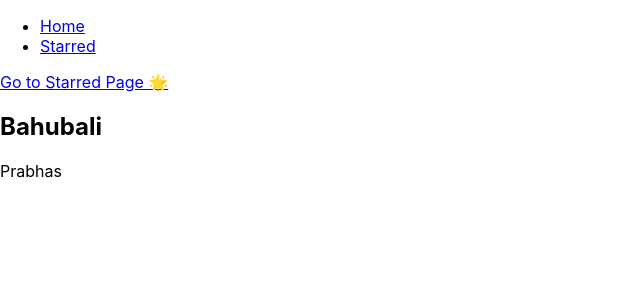
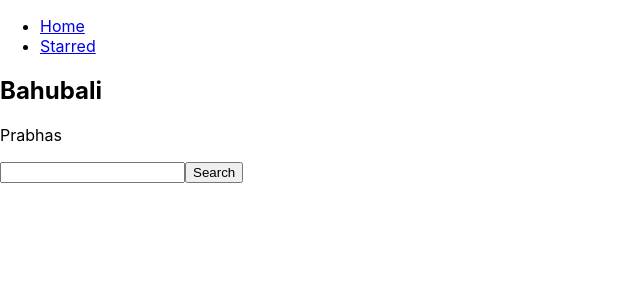
Before and after one commit to VelpuriHari/box-office-app, a React (Create React App) app: page / in a window 1280 px wide. Shown: the top 300 px of the page, without its empty margins (0-640 px from the left). Built offline with nearby package versions, Linux system fonts and the light colour scheme.

Commit message:
fetch and display  data from tvmaze api

```diff
--- a/package.json
+++ b/package.json
@@ -48,6 +48,7 @@
   "devDependencies": {
     "eslint-config-prettier": "^8.8.0",
     "eslint-plugin-react": "^7.32.2",
-    "eslint-plugin-react-hooks": "^4.6.0"
+    "eslint-plugin-react-hooks": "^4.6.0",
+    "no-unused-vars": "varn"
   }
 }
--- a/src/App.jsx
+++ b/src/App.jsx
@@ -9,8 +9,8 @@
       <BrowserRouter>
         <Routes>
           <Route element={<MainLayout />}>
+            <Route path="/Starred" element={<Starred />} />
             <Route path="/" element={<Home />} />
-            <Route path="/Starred" element={<Starred />} />
             <Route path="/contact" element={<dev>heloo contact☎️</dev>} />
             <Route path="*" element={<dev>not found 404</dev>} />
           </Route>
--- /dev/null
+++ b/src/api/tvmaze.jsx
@@ -0,0 +1,9 @@
+const BASE_URL = `https://api.tvmaze.com`;
+
+const apiGet = async (queryString) => {
+  const response = await fetch(`${BASE_URL}${queryString}`);
+  const body = await response.json();
+  return body;
+};
+
+export const searchForShows = (query) => apiGet(`/search/shows?q=${query}`);
--- a/src/components/MainLayout.jsx
+++ b/src/components/MainLayout.jsx
@@ -6,8 +6,8 @@
   return (
     <dev>
       <Nav />
+      <AppTitle title="Bahubali" subtitle="Prabhas" />
       <Outlet />
-      <AppTitle title="Bahubali" subtitle="Prabhas" />
     </dev>
   );
 };
--- a/src/pages/Home.jsx
+++ b/src/pages/Home.jsx
@@ -1,9 +1,47 @@
-import { Link } from "react-router-dom";
+import { useState } from "react";
+import { searchForShows } from "../api/tvmaze";
+const Home = () => {
+  const [searchStr, setSearchStr] = useState("");
+  const [apiData, setApiData] = useState([]);
+  const [apiDataError, setApiDataError] = useState(null);
 
-const Home = () => {
+  const onSearchInputChange = (ev) => {
+    setSearchStr(ev.target.value);
+  };
+  const onSearch = async (ev) => {
+    ev.preventDefault();
+    try {
+      const result = await searchForShows(searchStr);
+      setApiData(result);
+    } catch (error) {
+      setApiDataError(error);
+    }
+    //const body = await apiGet(`search/shows?q=${searchStr}`);
+
+    /* const response = await fetch(
+      `https://api.tvmaze.com/search/shows?q=${searchStr}`
+    );
+    const body = await response.json();*/
+    //console.log(body);
+  };
+  const renderApiData = () => {
+    if (apiDataError) {
+      return <div>Error occured :{apiDataError.message}</div>;
+    }
+    if (apiData) {
+      return apiData.map((data) => (
+        <div key={data.show.id}>{data.show.name}</div>
+      ));
+    }
+    return null;
+  };
   return (
     <div>
-      <Link to="/Starred"> Go to Starred Page 🌟</Link>
+      <form onSubmit={onSearch}>
+        <input type="text" value={searchStr} onChange={onSearchInputChange} />
+        <button type="submit">Search</button>
+      </form>
+      <div>{renderApiData()}</div>
     </div>
   );
 };
```
